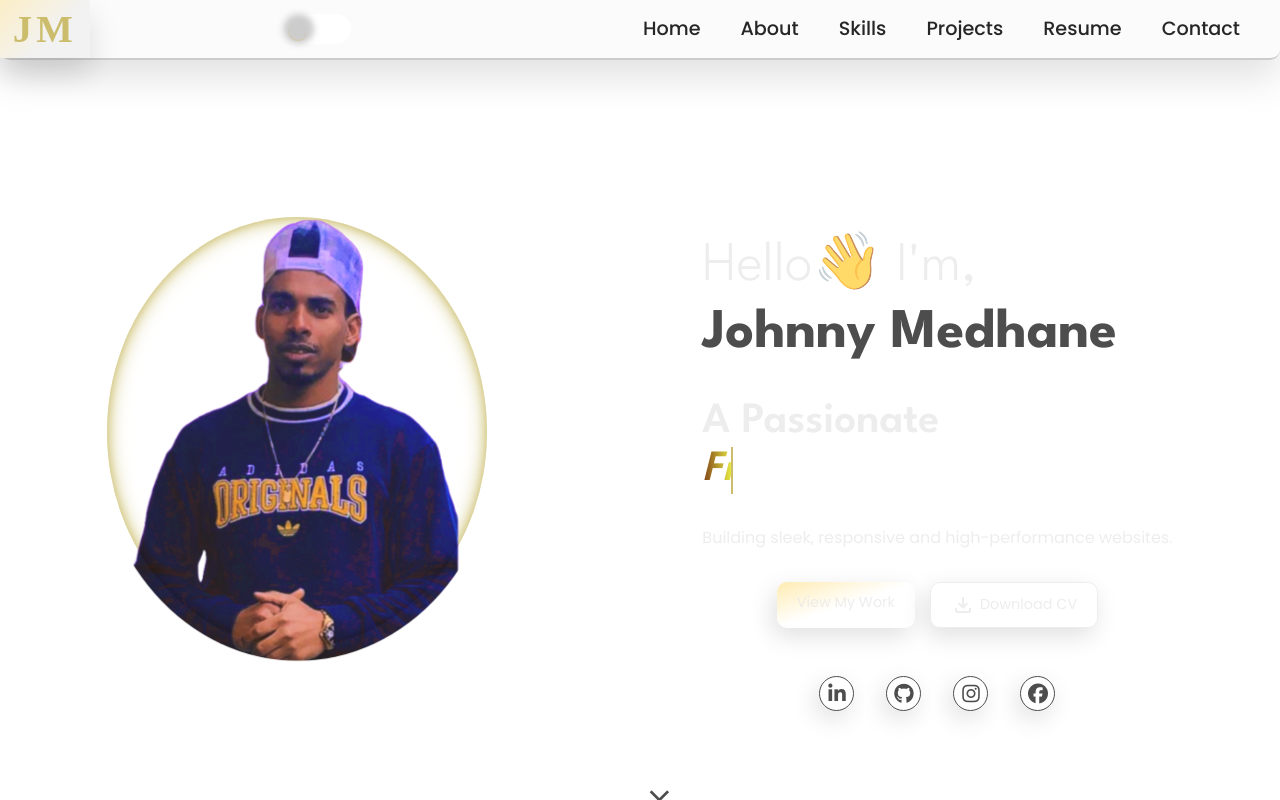
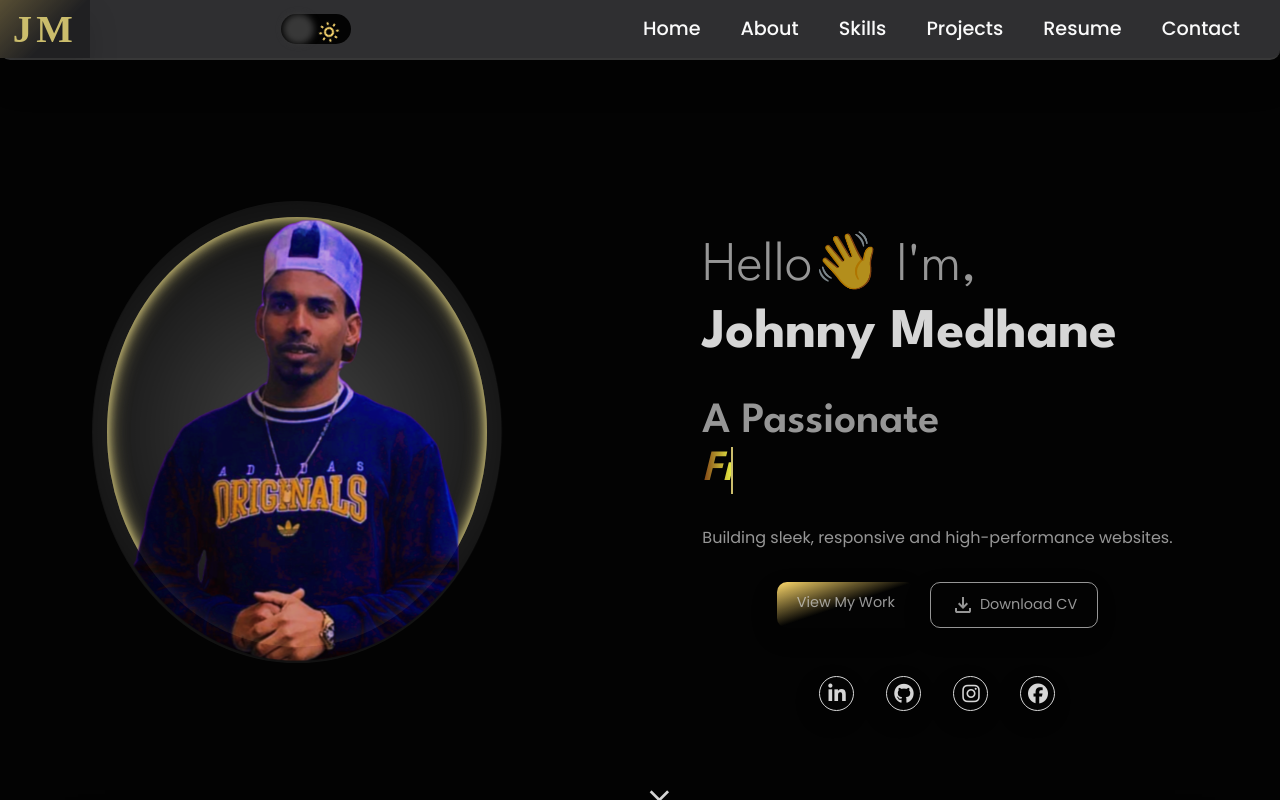
Before and after one commit to Johnnymedhane/my-portfolio, a React (Create React App) app: page / in a window 1280 px wide. Built offline with nearby package versions, Linux system fonts and the light colour scheme; a web font is replaced by a local one.

Commit message:
remeve initial dark mode

```diff
--- a/src/contexts/contextApi.jsx
+++ b/src/contexts/contextApi.jsx
@@ -7,7 +7,8 @@ function AppProvider({ children }) {
   const [showIndicator, setShowIndicator] = useState(true);
   const [selectedNav, setSelectedNav] = useState("");
 
-  const [isDarkMode, setIsDarkMode] = useLocalStorage(false, "isDarkMode");
+  const [isDarkMode, setIsDarkMode] = useState(true);
+  // useLocalStorage(false, "isDarkMode");
   const [isMobileNavOpen, setIsMobileNavOpen] = useState(false);
 
   const title = "JohnnyMe";
@@ -38,8 +39,8 @@ function AppProvider({ children }) {
     };
   }, [selectedNav]);
 
-
-  useEffect(function () {
+  useEffect(
+    function () {
       const root = document.documentElement;
       if (isDarkMode) {
         root.classList.add("dark-mode");
@@ -48,21 +49,25 @@ function AppProvider({ children }) {
         root.classList.add("light-mode");
         root.classList.remove("dark-mode");
       }
-  }, [isDarkMode]);
-  useEffect(function () {
+    },
+    [isDarkMode],
+  );
+  useEffect(
+    function () {
       const body = document.body;
       if (isMobileNavOpen) {
         body.classList.add("nav-open");
       } else {
         body.classList.remove("nav-open");
       }
-  },[isMobileNavOpen])
+    },
+    [isMobileNavOpen],
+  );
 
   function closeNavBar(item) {
     setSelectedNav(item);
     setIsMobileNavOpen(false);
   }
-
 
   function handleOpenMenu() {
     setIsMobileNavOpen((prev) => !prev);
```
Lines whose indentation alone changed are shown as unchanged.
